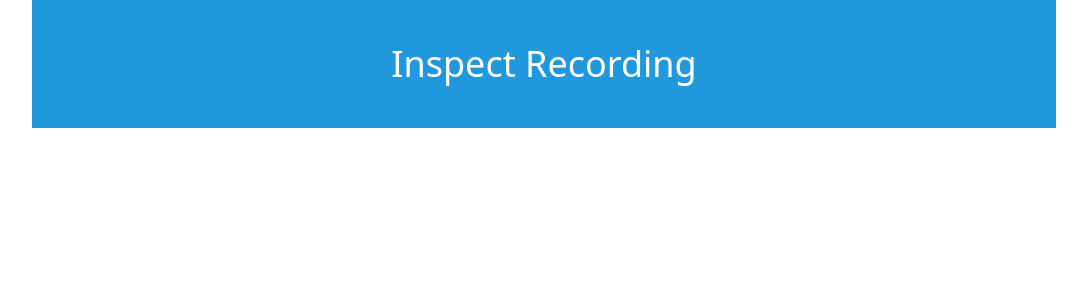
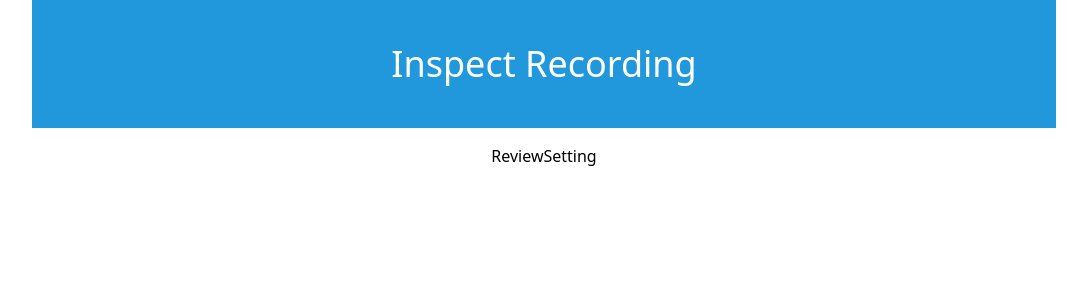
Before and after one commit to Subti/nextjs-web-curator, a Next.js app: page /inspect in a window 1280 px wide. Shown: the top 300 px of the page, without its empty margins (96-1183 px from the left). Built offline with nearby package versions, Linux system fonts and the light colour scheme.

Commit message:
Import ReviewSettings component

```diff
--- a/src/pages/inspect.tsx
+++ b/src/pages/inspect.tsx
@@ -1,10 +1,12 @@
 import React from "react";
-import Header from "../app/components/Header"; // Importing Header component
+import Header from "@/app/components/Header"; // Importing Header component
+import ReviewSettings from "@/app/components/ReviewSettings";
 
 export default function Inspect(props: any) {
   return (
     <div className="flex flex-col items-center justify-center">
       <Header title="Inspect Recording" />
+      <ReviewSettings />
     </div>
   );
 }
```
